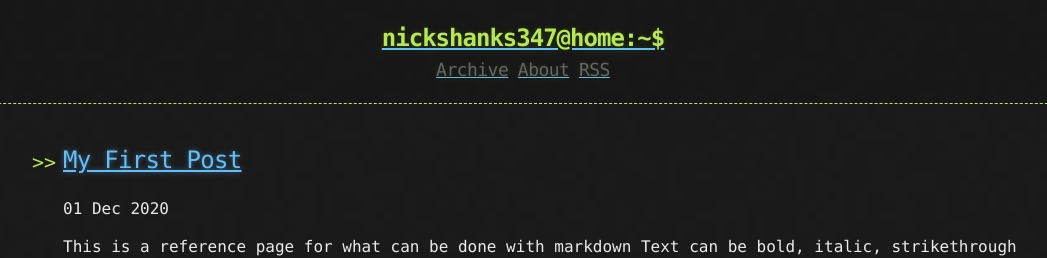
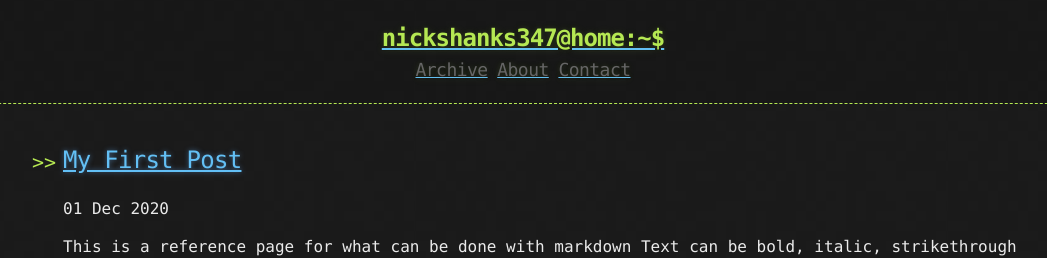
Before and after one commit to nickshanks347/nickshanks347.github.io, a Jekyll site: the page built from index.html, in a window 1280 px wide. Shown: the top 258 px of the page, without its empty margins (117-1164 px from the left). Built offline with Jekyll 4.4.1, drawn with Linux system fonts in a browser that asks for light colours; the list of posts is cut into pages by our own code.

Commit message:
Update links.html

```diff
--- a/_includes/links.html
+++ b/_includes/links.html
@@ -1,3 +1,3 @@
 <a href="{{ "/archive" | prepend: site.baseurl | replace: '//', '/' }}"><h2 class="header-link">Archive</h2></a>
 <a href="{{ "/about" | prepend: site.baseurl | replace: '//', '/' }}"><h2 class="header-link">About</h2></a>
-<a href="{{ "/atom.xml" | prepend: site.baseurl | replace: '//', '/' }}"><h2 class="header-link">RSS</h2></a>
+<a href="{{ "/contact" | prepend: site.baseurl | replace: '//', '/' }}"><h2 class="header-link">Contact</h2></a>
```
